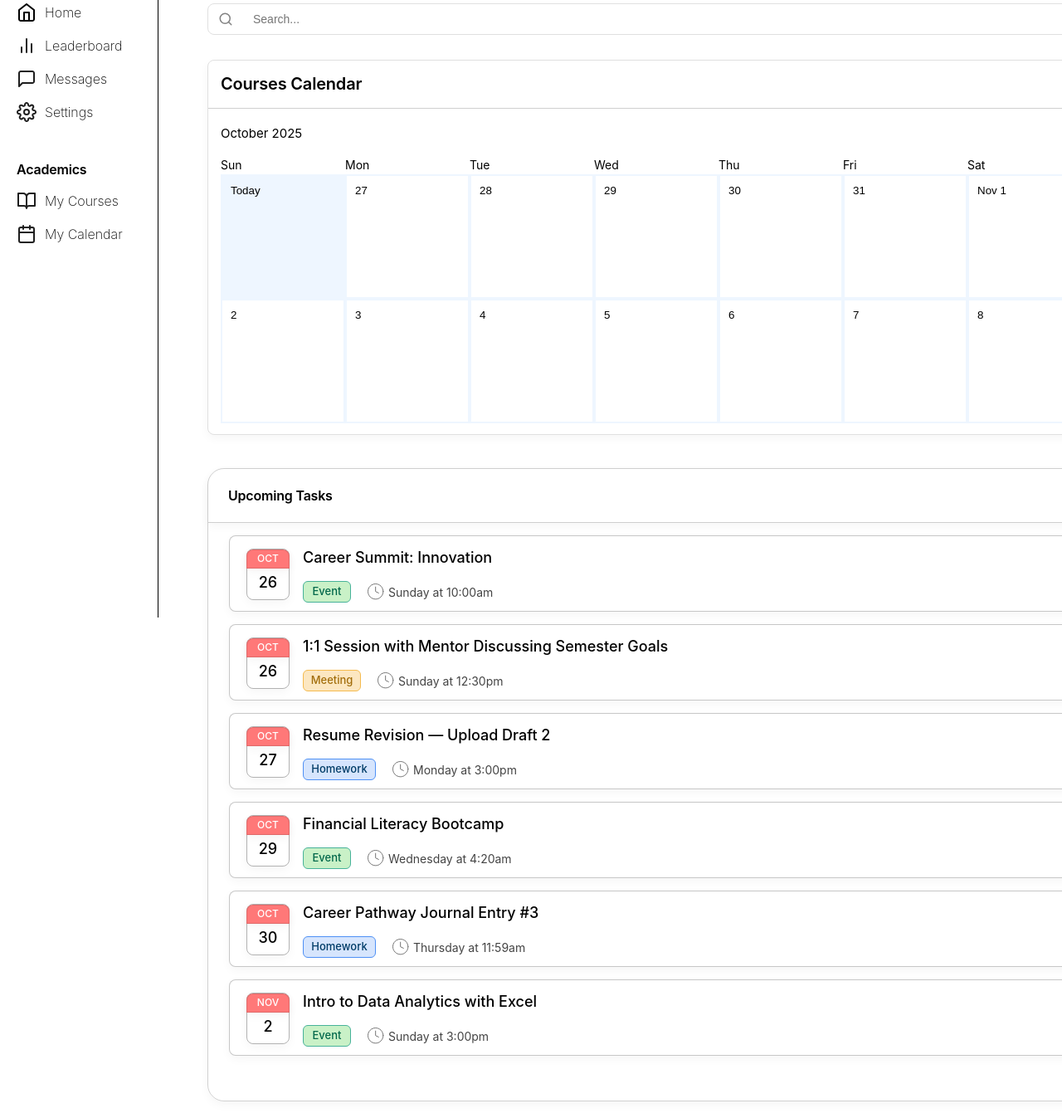
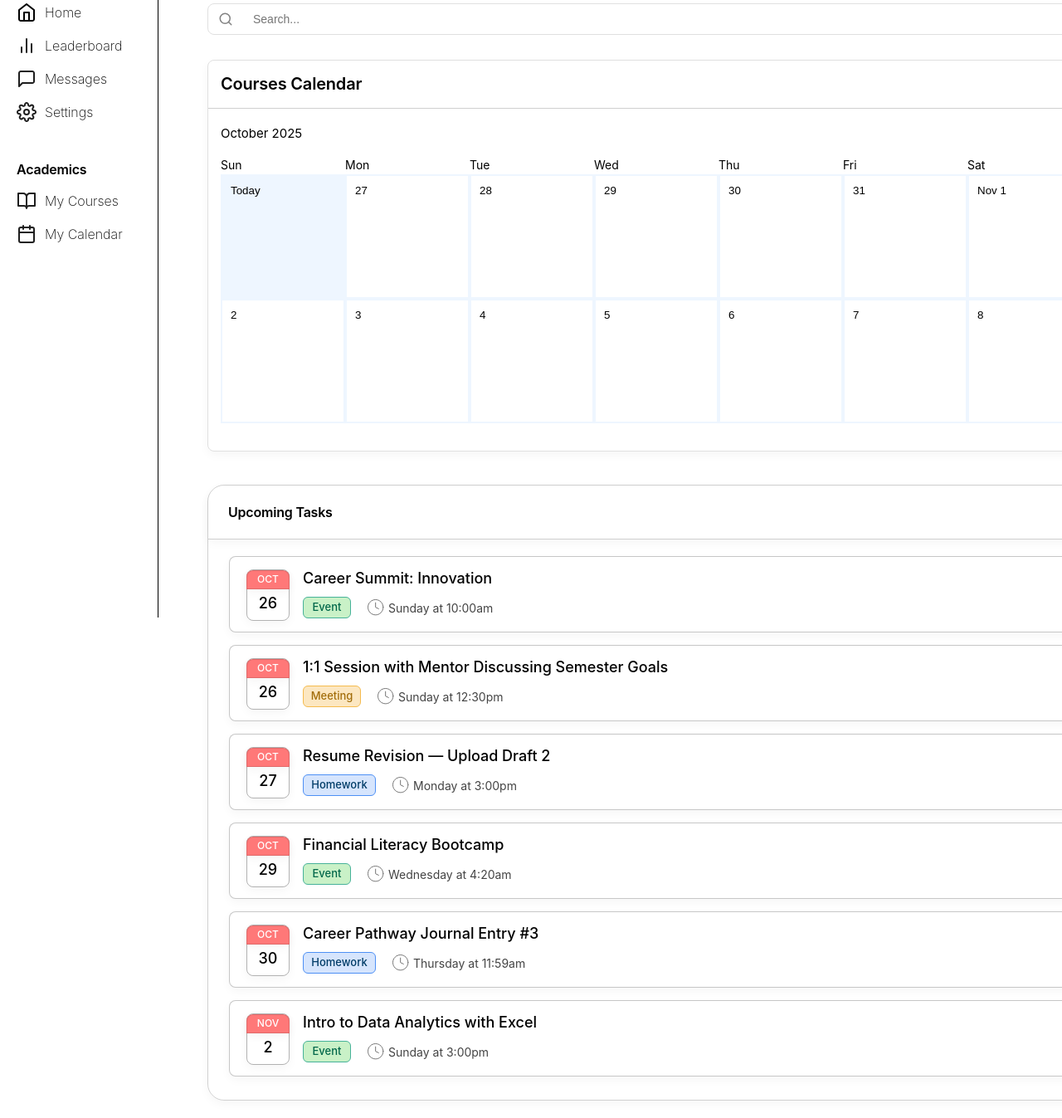
Before and after one commit to tiffiyyy/highview, a website: page highview-web/public/courses.html in a window 1280 px wide. Shown: the part 96-1443 px from the top of the page at 83% size. Drawn offline with Linux system fonts and the light colour scheme.

Commit message:
final adjustments of my courses

```diff
--- a/highview-web/public/courses.html
+++ b/highview-web/public/courses.html
@@ -60,6 +60,7 @@
                 <section class="upcomingtasks">
                     <h2>Upcoming Tasks</h2>
                 </section>
+                <a href="./events.html">
                     <div class="tasks">
                         <section class="calendaricon">
                             <section class="month">
@@ -79,7 +80,7 @@
                                 Sunday at 10:00am
                             </div>
                         </div>
-                    </div>
+                    </div></a>
                     <div class="tasks">
                         <section class="calendaricon">
                             <section class="month">
--- a/highview-web/src/courses/courses.css
+++ b/highview-web/src/courses/courses.css
@@ -81,12 +81,12 @@ h1 {
 .calendar {
     margin-top: 30px;
     width: 1110px;
-    height: 450px;
+    height: 470px;
     flex-shrink: 0;
     border-radius: 8px;
     border: 1px solid #E0E0E0;
     background: #FFF;
-    box-shadow: 0 4px 12px 0 rgba(0, 0, 0, 0.04);
+    box-shadow: 0 4px 12px 0 rgba(0, 0, 0, 0.04)
 }
 
 .calendar-grid {
@@ -237,7 +237,7 @@ input[type="search"] {
 .tasksblock{
     margin-top: 40px;
     width: 1110px;
-    height: 761px;
+    height: 740px;
     flex-shrink: 0;
     border-radius: 20px;
     border: 1px solid rgba(0, 0, 0, 0.18);
@@ -252,7 +252,7 @@ input[type="search"] {
     align-items: center;
     border-radius: 20px 20px 0 0;
     border: none;
-    margin-bottom: 15px;
+    margin-bottom: 20px;
     border-bottom: 1px solid rgba(0, 0, 0, 0.19);
     box-shadow: 0 4px 12px 0 rgba(0, 0, 0, 0.04);
 }
@@ -336,6 +336,10 @@ h5{
     box-shadow: 0 4px 12px 0 rgba(0, 0, 0, 0.04);
 }
 
+a {
+    text-decoration: none;   /* removes underline */
+}
+
 h3 {
     color: #000;
     font-family: Inter;
@@ -344,6 +348,7 @@ h3 {
     font-weight: 500;
     display: flex;
     margin-top: 15px;
+    margin-bottom: 12px;
 }
 
 .eventslabel{
```
